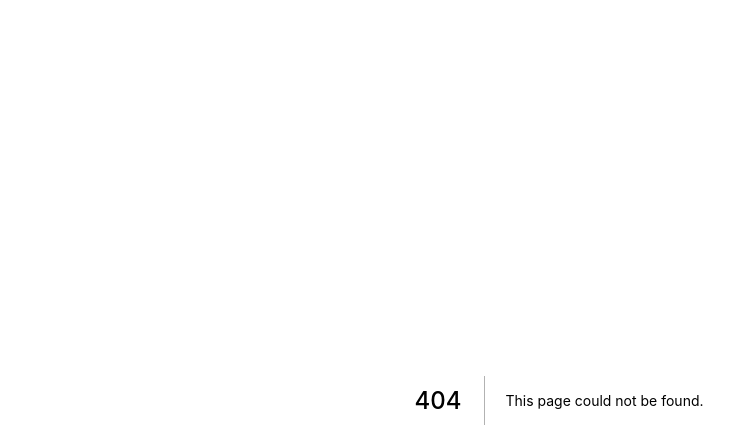
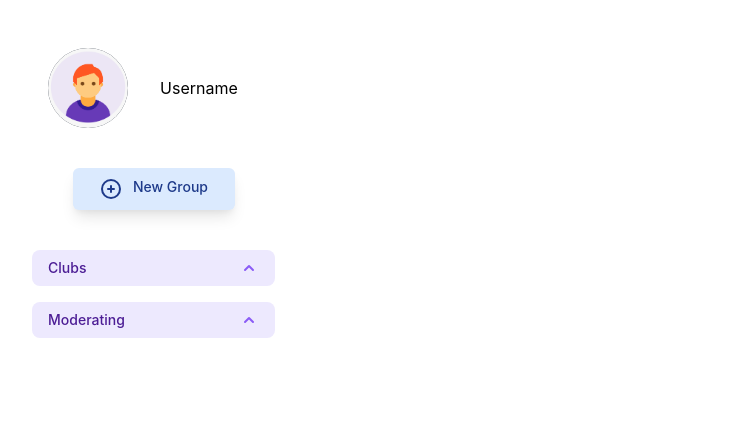
Before and after one commit to abakfja/clubhouse, a Next.js app in the folder frontend/: page /dashboard in a window 1280 px wide. Before the commit this address had no page. Shown: the top 448 px of the page, without its empty margins (81-815 px from the left). Built offline with nearby package versions, Linux system fonts and the light colour scheme.

Commit message:
[Add] Left Side of Dashboard

```diff
--- /dev/null
+++ b/frontend/components/activity.js
@@ -0,0 +1,28 @@
+import ListItem from "@material-ui/core/ListItem";
+import Divider from "@material-ui/core/Divider";
+
+export default function Activity({data}) {
+	const date = 13;
+	const day = "Wed";
+    const events = ["jogging", "music", "coding"]
+
+    useEffect(() =>
+    {
+        date = data.date;
+    }, [data]);
+
+    return (
+    <div className="flex flex-row">
+        <div className="flex flex-col w-1/3">
+            {date}
+            {day}
+        </div>
+
+       <div className="flex flex-col">
+            {events.map((d) =>
+                <div> {d} </div>
+            )}
+        </div>
+    </div>
+    );
+}
--- a/frontend/components/layout.js
+++ b/frontend/components/layout.js
@@ -1,4 +1,5 @@
 import Head from "next/head";
+import Dashboard from "../pages/dashboard";
 import Navbar from "./navbar";
 
 export const siteTitle = "clubhouse";
@@ -16,9 +17,8 @@ export default function Layout({ children }) {
 				<meta name="twitter:card" content="summary_large_image" />
 			</Head>
 			<Navbar />
-			<header>
-				<p className="text-4x1">Welcome to clubhouse!</p>
-			</header>
+			<Dashboard />
+
 			<main>{children}</main>
 		</div>
 	);
--- /dev/null
+++ b/frontend/components/left.js
@@ -0,0 +1,128 @@
+import Image from "next/image";
+import { Disclosure, Transition } from "@headlessui/react";
+import { ChevronUpIcon, PlusCircleIcon } from "@heroicons/react/solid";
+
+const groups = [
+	"adkjsf;asdfj",
+	"adjsfklaldsf",
+	"aldjsfkldasf",
+	"adfjdkladskd",
+	"afdfjskladskd",
+];
+
+const admin = [
+	"adfjsadksfja",
+	"fadkjsfkljad",
+	"fakdljsfkldk",
+	"dfjadklsjfds",
+	"fjkldjasklfj",
+];
+
+const MyList = ({ items }) => {
+	return (
+		<ul className="list-disc space-y-2">
+			{items.map((item, index) => (
+				<li className="flex items-start pt-1" key={index}>
+					<span className=" flex items-center h-6">
+						<svg
+							xmlns="http://www.w3.org/2000/svg"
+							className="flex-shrink-0 h-5 w-5 text-cyan-500"
+							fill="none"
+							viewBox="0 0 22 22"
+							stroke="currentColor"
+						>
+							<path
+								strokeLinecap="round"
+								strokeLinejoin="round"
+								strokeWidth={2}
+								d="M13 9l3 3m0 0l-3 3m3-3H8m13 0a9 9 0 11-18 0 9 9 0 0118 0z"
+								clipRule="evenodd"
+							/>
+						</svg>
+					</span>
+					<p className="ml-2">{item}</p>
+				</li>
+			))}
+		</ul>
+	);
+};
+
+const MyDisclosure = ({ items, title }) => {
+	return (
+		<Disclosure>
+			{({ open }) => (
+				<>
+					<Disclosure.Button className="flex self-stretch mt-4 justify-between w-full px-4 py-2 text-sm font-medium text-left text-purple-900 bg-purple-100 rounded-lg hover:bg-purple-200 focus:outline-none focus-visible:ring focus-visible:ring-purple-500 focus-visible:ring-opacity-75">
+						<span>{title}</span>
+						<ChevronUpIcon
+							className={`${
+								open ? "transform rotate-180" : ""
+							} w-5 h-5 text-purple-500`}
+						/>
+					</Disclosure.Button>
+					<Transition
+						show={open}
+						enter="transition duration-100 ease-out"
+						enterFrom="transform scale-95 opacity-0"
+						enterTo="transform scale-100 opacity-100"
+						leave="transition duration-75 ease-out"
+						leaveFrom="transform scale-100 opacity-100"
+						leaveTo="transform scale-95 opacity-0"
+					>
+						<Disclosure.Panel className="px-4 pt-4 pb-2 text-sm text-gray-500">
+							<MyList items={items} />
+						</Disclosure.Panel>
+					</Transition>
+				</>
+			)}
+		</Disclosure>
+	);
+};
+
+const LeftContainer = () => {
+	return (
+		<div className="  flex flex-col w-1/3 justify-center items-center space-y-6">
+			<div className=" w-3/5 flex flex-row items-center space-x-4">
+				<div className="bg-gray-800 m-4 flex text-sm rounded-full focus:outline-none focus:ring-2 focus:ring-offset-2 focus:ring-offset-gray-800 focus:ring-white">
+					<Image
+						className="h-8 w-8 rounded-full"
+						src="/images/avatar.png"
+						alt="profile"
+						width={80}
+						height={80}
+					/>
+				</div>
+				<div>Username</div>
+			</div>
+			<div className="shadow-lg w-2/5 flex justify-evenly px-4 py-2 text-sm font-medium text-blue-900 bg-blue-100 border border-transparent rounded-md hover:bg-blue-200 focus:outline-none focus-visible:ring-2 focus-visible:ring-offset-2 focus-visible:ring-blue-500 ">
+				<div>
+					<svg
+						xmlns="http://www.w3.org/2000/svg"
+						className="h-6 w-6"
+						fill="none"
+						viewBox="0 0 24 24"
+						stroke="currentColor"
+					>
+						<path
+							strokeLinecap="round"
+							strokeLinejoin="round"
+							strokeWidth={2}
+							d="M12 9v3m0 0v3m0-3h3m-3 0H9m12 0a9 9 0 11-18 0 9 9 0 0118 0z"
+						/>
+					</svg>
+				</div>
+				<p type="button" className=" ">
+					New Group
+				</p>
+			</div>
+			<div className="w-3/5 flex flex-col justify-center items-start">
+				{/* <div className="w-full max-w-md p-2 mx-auto bg-white rounded-2xl"> */}
+				<MyDisclosure title={"Clubs"} items={groups} />
+				<MyDisclosure title={"Moderating"} items={admin} />
+				{/* </div> */}
+			</div>
+		</div>
+	);
+};
+
+export default LeftContainer;
--- a/frontend/components/navbar.js
+++ b/frontend/components/navbar.js
@@ -7,7 +7,7 @@ import Image from "next/image";
 const navigation = [
 	{ name: "Dashboard", href: "#", current: true },
 	{ name: "Calendar", href: "#", current: false },
-	{ name: "Teams", href: "#", current: false },
+	{ name: "Clubs", href: "#", current: false },
 ];
 
 function classNames(...classes) {
@@ -19,7 +19,7 @@ export default function Example() {
 		<Disclosure as="nav" className="bg-gray-800">
 			{({ open }) => (
 				<>
-					<div className="max-w-7xl mx-auto px-2 sm:px-6 lg:px-8">
+					<div className=" mx-auto px-2 sm:px-6 lg:px-8">
 						<div className="relative flex items-center justify-between h-16">
 							<div className="absolute inset-y-0 left-0 flex items-center sm:hidden">
 								{/* Mobile menu button*/}
--- /dev/null
+++ b/frontend/components/right.js
@@ -0,0 +1,25 @@
+import Activity from "./activity";
+
+const data = [
+	{ id: 1, date: Date(2021, 6, 1), name: "First Event", time: "5:30 - 6:30" },
+	{ id: 2, date: Date(2021, 6, 2), name: "Second Event", time: "4:30 - 6:30" },
+	{ id: 3, date: Date(2021, 6, 2), name: "Second Event", time: "5:30 - 6:30" },
+	{ id: 4, date: Date(2021, 6, 4), name: "Third Event", time: "1:30 - 2:30" },
+	{ id: 5, date: Date(2021, 6, 4), name: "Third Event", time: "3:30 - 4:30" },
+	{ id: 6, date: Date(2021, 6, 4), name: "Third Event", time: "4:30 - 6:30" },
+	{ id: 7, date: Date(2021, 6, 5), name: "Fourth Event", time: "6:30 - 6:30" },
+	{ id: 8, date: Date(2021, 6, 5), name: "Fourth Event", time: "7:30 - 9:30" },
+	{ id: 9, date: Date(2021, 6, 6), name: "Fifth Event", time: "5:30 - 6:30" },
+];
+
+export default function RightContainer() {
+	return (
+		<div className="w-2/3 text-center">
+			<div className="container">
+				{data.map((d) => (
+					<Activity data={d} key={d.id} />
+				))}
+			</div>
+		</div>
+	);
+}
--- a/frontend/package.json
+++ b/frontend/package.json
@@ -12,10 +12,12 @@
 	"dependencies": {
 		"@headlessui/react": "^1.3.0",
 		"@heroicons/react": "^1.0.1",
+		"@material-ui/core": "^4.11.4",
 		"classnames": "^2.2.6",
 		"next": "11.0.0",
 		"react": "17.0.2",
-		"react-dom": "17.0.2"
+		"react-dom": "17.0.2",
+		"styled-components": "^5.3.0"
 	},
 	"devDependencies": {
 		"autoprefixer": "^10.2.6",
--- a/frontend/pages/_document.js
+++ b/frontend/pages/_document.js
@@ -11,28 +11,11 @@ class MyDocument extends Document {
 		return (
 			<Html>
 				<Head>
-					<link
-						rel="preconnect"
-						href="https://fonts.gstatic.com"
-						crossOrigin="true"
-					/>
-					<link
-						rel="preload"
-						as="style"
-						href="https://fonts.googleapis.com/css2?family=Inter:wght@300;400;600;700&display=swap"
-					/>
-					<link
-						rel="stylesheet"
-						href="https://fonts.googleapis.com/css2?family=Inter:wght@300;400;600;700&display=swap"
-						media="print"
-						onLoad="this.media='all'"
-					/>
-					<noscript>
-						<link
-							rel="stylesheet"
-							href="https://fonts.googleapis.com/css2?family=Inter:wght@300;400;600;700&display=swap"
-						/>
-					</noscript>
+					<link rel="preload" as="font" href="/fonts/Inter-Light.ttf" />
+					<link rel="preload" as="font" href="/fonts/Inter-Regular.ttf" />
+					<link rel="preload" as="font" href="/fonts/Inter-SemiBold.ttf" />
+					<link rel="preload" as="font" href="/fonts/Inter-Bold.ttf" />
+					{/* <link rel="stylesheet" href="/fonts/Inter-Regular.ttf" /> */}
 				</Head>
 				<body>
 					<Main />
--- /dev/null
+++ b/frontend/pages/dashboard.js
@@ -0,0 +1,17 @@
+import Image from "next/image";
+import LeftContainer from "../components/left";
+import RightContainer from "../components/right";
+// import Link from "next/link";
+
+const Dashboard = () => {
+	return (
+		<div className="container mx-auto max-w-7xl">
+			<div className=" flex flex-row p-8 items-start">
+				<LeftContainer />
+				{/* <RightContainer /> */}
+			</div>
+		</div>
+	);
+};
+
+export default Dashboard;
--- /dev/null
+++ b/frontend/pages/testing.js
@@ -0,0 +1,15 @@
+import Link from "next/link";
+import Head from "next/head";
+import Layout, { siteTitle } from "../components/layout";
+// import Activity from "../components/Activity"
+
+export default function Home() {
+	return (
+        <>
+			<Head>
+				<title>{siteTitle}</title>
+			</Head>
+            {/* <Activity /> */}
+        </>
+	);
+}
--- a/frontend/styles/globals.css
+++ b/frontend/styles/globals.css
@@ -2,13 +2,20 @@
 @tailwind components;
 @tailwind utilities;
 
+*,
+*::after,
+*::before {
+	margin: 0;
+	padding: 0;
+	box-sizing: border-box;
+}
 
 html,
 body {
 	padding: 0;
 	margin: 0;
-	font-family: Inter, -apple-system, BlinkMacSystemFont, Segoe UI, Roboto, Oxygen,
-	Ubuntu, Cantarell, Fira Sans, Droid Sans, Helvetica Neue, sans-serif;
+	font-family: Inter, -apple-system, BlinkMacSystemFont, Segoe UI, Roboto,
+		Oxygen, Ubuntu, Cantarell, Fira Sans, Droid Sans, Helvetica Neue, sans-serif;
 	font-weight: 400;
 }
 
```
Also changed, not shown: 2 other files (tests, documents, lock files or other folders).
